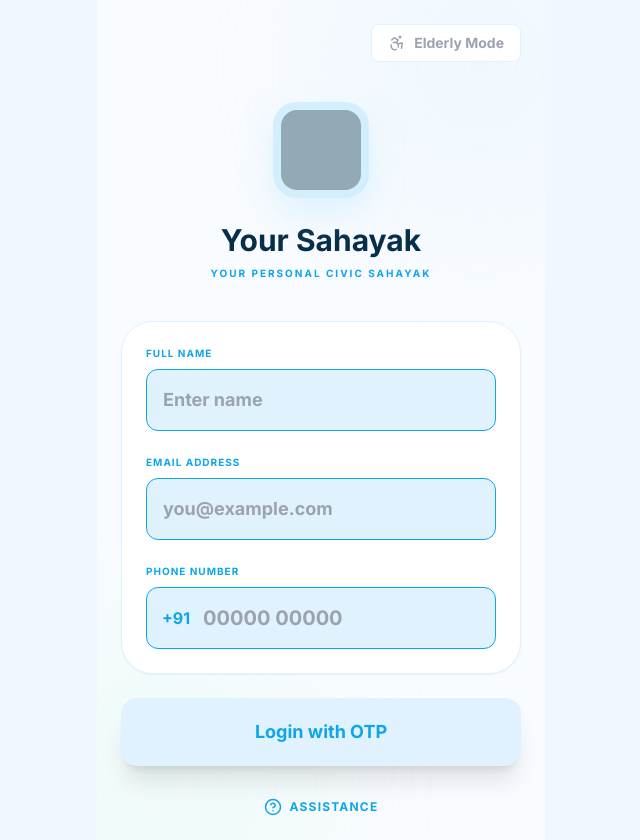
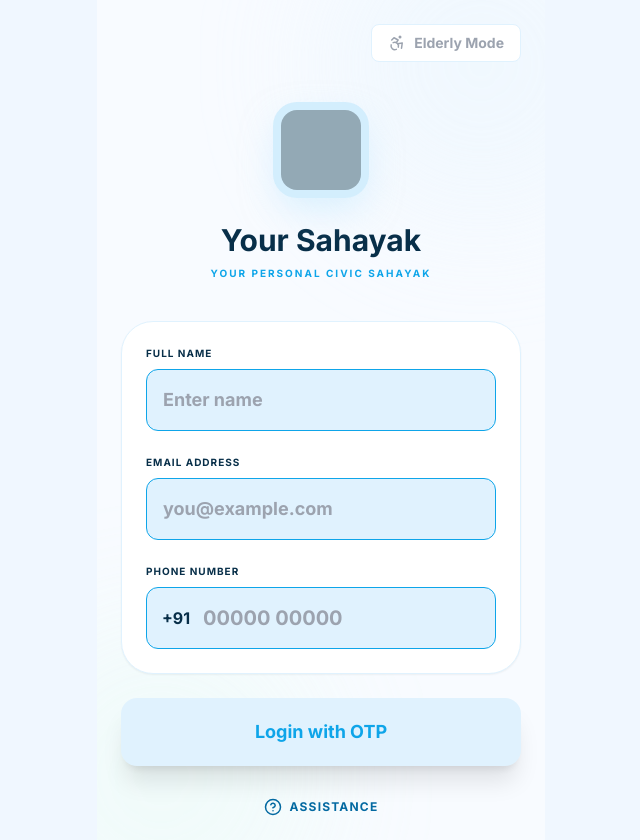
Before and after one commit to Raveesh06/Civil-help-india, a React (Vite) app: page / in a window 1280 px wide. Shown: the whole page, without its empty margins (319-959 px from the left). Built offline with nearby package versions, Linux system fonts and the light colour scheme; grey boxes are pictures that could not be loaded.

Commit message:
Fix font color visibility in light mode - use darker/primary colors instead of light colors for better contrast

```diff
--- a/components/Layout.tsx
+++ b/components/Layout.tsx
@@ -122,7 +122,7 @@ const Layout: React.FC<LayoutProps> = ({ children, title, showBack, hideNav }) =
                 <button
                   onClick={handleLanguageToggle}
                   className="w-full flex items-center gap-3 px-4 py-3 font-bold rounded-xl transition-all"
-                  style={{ color: THEME.primary.dark }}
+                  style={{ color: THEME.primary.darker }}
                 >
                   <Languages size={20} />
                   {t('switchLanguage')} ({language === 'English' ? 'English' : 'हिंदी'})
@@ -141,7 +141,7 @@ const Layout: React.FC<LayoutProps> = ({ children, title, showBack, hideNav }) =
                     <p className="text-xs font-bold truncate" style={{ color: THEME.primary.darker }}>
                       {userName || t('citizen')}
                     </p>
-                    <p className="text-[10px] font-bold uppercase tracking-wider" style={{ color: THEME.primary.light }}>
+                    <p className="text-[10px] font-bold uppercase tracking-wider" style={{ color: THEME.primary.dark }}>
                       Sahayak User
                     </p>
                   </div>
@@ -149,7 +149,7 @@ const Layout: React.FC<LayoutProps> = ({ children, title, showBack, hideNav }) =
                 <button
                   onClick={() => setTheme(theme === 'light' ? 'dark' : 'light')}
                   className="w-full flex items-center gap-3 px-4 py-3 font-bold rounded-xl transition-all mb-2"
-                  style={{ color: THEME.neutral.text.secondary }}
+                  style={{ color: THEME.neutral.text.primary }}
                 >
                   {theme === 'light' ? <Moon size={20} /> : <Sun size={20} />}
                   {theme === 'light' ? t('darkMode') : t('lightMode')}
--- a/screens/Dashboard.tsx
+++ b/screens/Dashboard.tsx
@@ -123,7 +123,7 @@ const Dashboard: React.FC = () => {
             <div className="flex justify-between items-start mb-6">
               <div>
                 <h2 className={`font-extrabold tracking-tight ${isElderlyMode ? 'text-4xl' : 'text-3xl'}`}>{greeting}</h2>
-                <p className="font-bold text-sm uppercase tracking-widest mt-1" style={{ color: THEME.primary.light }}>
+                <p className="font-bold text-sm uppercase tracking-widest mt-1" style={{ color: THEME.primary.lighter }}>
                   {t('tagline')}
                 </p>
               </div>
@@ -135,7 +135,7 @@ const Dashboard: React.FC = () => {
                 borderColor: 'rgba(255, 255, 255, 0.05)'
               }}>
               <div className="flex justify-between text-[10px] font-bold mb-2 uppercase tracking-widest"
-                style={{ color: THEME.primary.lighter }}>
+                style={{ color: THEME.primary.light }}>
                 <span>{t('readiness')}</span>
                 <span>65%</span>
               </div>
@@ -170,7 +170,7 @@ const Dashboard: React.FC = () => {
                 animate={{ opacity: 1, x: 0 }}
                 exit={{ opacity: 0, x: -20 }}
                 className="text-base font-bold absolute inset-0 truncate"
-                style={{ color: THEME.neutral.text.secondary }}
+                style={{ color: THEME.neutral.text.primary }}
               >
                 {spotlights[activeSpotlight].text}
               </motion.p>
@@ -216,7 +216,7 @@ const Dashboard: React.FC = () => {
                   {card.title}
                 </h3>
                 <p className={`font-medium ${isElderlyMode ? 'text-lg' : 'text-sm'}`}
-                  style={{ color: THEME.neutral.text.light }}>
+                  style={{ color: THEME.neutral.text.secondary }}>
                   {card.desc}
                 </p>
               </div>
@@ -259,7 +259,7 @@ const Dashboard: React.FC = () => {
                 {t('callHelpline')}
               </h2>
               <p className="text-center mb-10 font-medium px-4"
-                style={{ color: THEME.neutral.text.secondary }}>
+                style={{ color: THEME.neutral.text.primary }}>
                 {language === 'English' ? 'Our agents are here to help you in your regional language.' : 'हमारे एजेंट आपकी क्षेत्रीय भाषा में आपकी सहायता के लिए यहां हैं।'}
               </p>
 
@@ -358,7 +358,7 @@ const Dashboard: React.FC = () => {
                        {formatTime(countdown)}
                      </span>
                      <p className="font-bold uppercase tracking-widest text-[10px]"
-                       style={{ color: THEME.neutral.text.secondary }}>
+                       style={{ color: THEME.neutral.text.primary }}>
                        {language === 'English' ? 'Estimated Wait Time' : 'अनुमानित प्रतीक्षा समय'}
                      </p>
                   </div>
--- a/screens/LoginScreen.tsx
+++ b/screens/LoginScreen.tsx
@@ -100,7 +100,7 @@ const LoginScreen: React.FC = () => {
             }}>
             <div>
               <label className="block text-[10px] font-extrabold mb-2 uppercase tracking-widest"
-                style={{ color: THEME.primary.light }}>
+                style={{ color: THEME.primary.darker }}>
                 {t('fullName')}
               </label>
               <div className="relative">
@@ -122,7 +122,7 @@ const LoginScreen: React.FC = () => {
 
             <div>
               <label className="block text-[10px] font-extrabold mb-2 uppercase tracking-widest"
-                style={{ color: THEME.primary.light }}>
+                style={{ color: THEME.primary.darker }}>
                 {language === 'English' ? 'Email Address' : 'ईमेल पता'}
               </label>
               <div className="relative">
@@ -147,12 +147,12 @@ const LoginScreen: React.FC = () => {
 
             <div>
               <label className="block text-[10px] font-extrabold mb-2 uppercase tracking-widest"
-                style={{ color: THEME.primary.light }}>
+                style={{ color: THEME.primary.darker }}>
                 {t('phoneNum')}
               </label>
               <div className="relative">
                 <span className="absolute left-4 top-1/2 -translate-y-1/2 font-bold"
-                  style={{ color: THEME.primary.light }}>
+                  style={{ color: THEME.primary.darker }}>
                   +91
                 </span>
                 <input
@@ -190,7 +190,7 @@ const LoginScreen: React.FC = () => {
         <button
           onClick={() => setShowHelp(true)}
           className="mt-8 flex items-center justify-center gap-2 font-bold text-xs uppercase tracking-widest"
-          style={{ color: THEME.primary.light }}
+          style={{ color: THEME.primary.dark }}
         >
           <HelpCircle size={18} />
           {t('assistance')}
@@ -214,7 +214,7 @@ const LoginScreen: React.FC = () => {
                 {language === 'English' ? 'Remote Assistance' : 'रिमोट सहायता'}
               </h2>
               <p className="mb-8 leading-relaxed font-medium"
-                style={{ color: THEME.neutral.text.secondary }}>
+                style={{ color: THEME.neutral.text.primary }}>
                 {language === 'English' ? "If you're facing trouble, our assistants can help you login over the phone." : "यदि आप परेशानी का सामना कर रहे हैं, तो हमारे सहायक आपको फोन पर लॉगिन करने में मदद कर सकते हैं।"}
               </p>
               <div className="space-y-3">
--- a/screens/RaiseIssueFlow.tsx
+++ b/screens/RaiseIssueFlow.tsx
@@ -165,14 +165,14 @@ const FileOnlineForm = ({ category, setCategory, selections, setSelections, addr
           <button
             onClick={() => setUseFreeText(false)}
             className={`flex-1 py-3 px-4 rounded-full font-bold text-sm transition-all text-white`}
-            style={{ backgroundColor: !useFreeText ? THEME.primary.light : 'transparent', color: !useFreeText ? 'white' : THEME.neutral.text.secondary }}
+            style={{ backgroundColor: !useFreeText ? THEME.primary.light : 'transparent', color: !useFreeText ? 'white' : THEME.neutral.text.primary }}
           >
             {language === 'English' ? 'Select Category' : 'श्रेणी चुनें'}
           </button>
           <button
             onClick={() => setUseFreeText(true)}
             className={`flex-1 py-3 px-4 rounded-full font-bold text-sm transition-all`}
-            style={{ backgroundColor: useFreeText ? THEME.primary.dark : 'transparent', color: useFreeText ? 'white' : THEME.neutral.text.secondary }}
+            style={{ backgroundColor: useFreeText ? THEME.primary.dark : 'transparent', color: useFreeText ? 'white' : THEME.neutral.text.primary }}
           >
             {language === 'English' ? 'Describe Your Issue' : 'समस्या बताएं'}
           </button>
```
